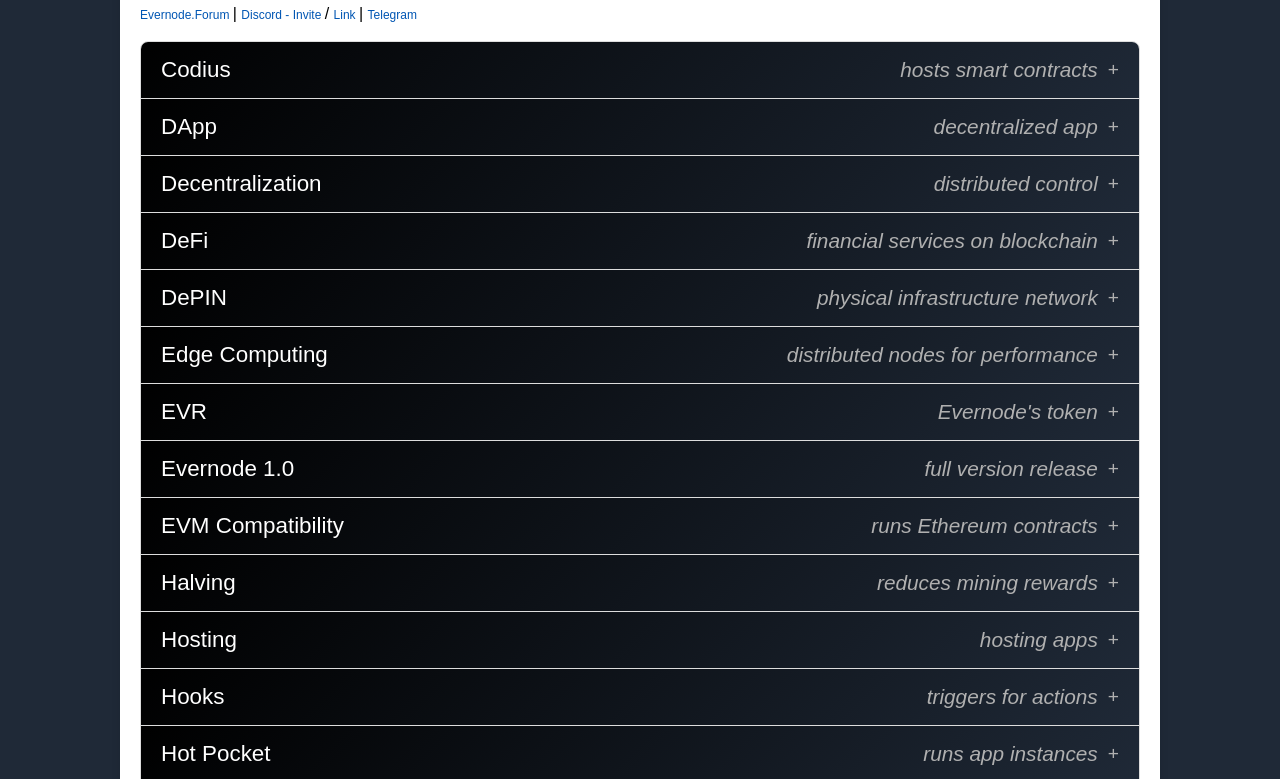
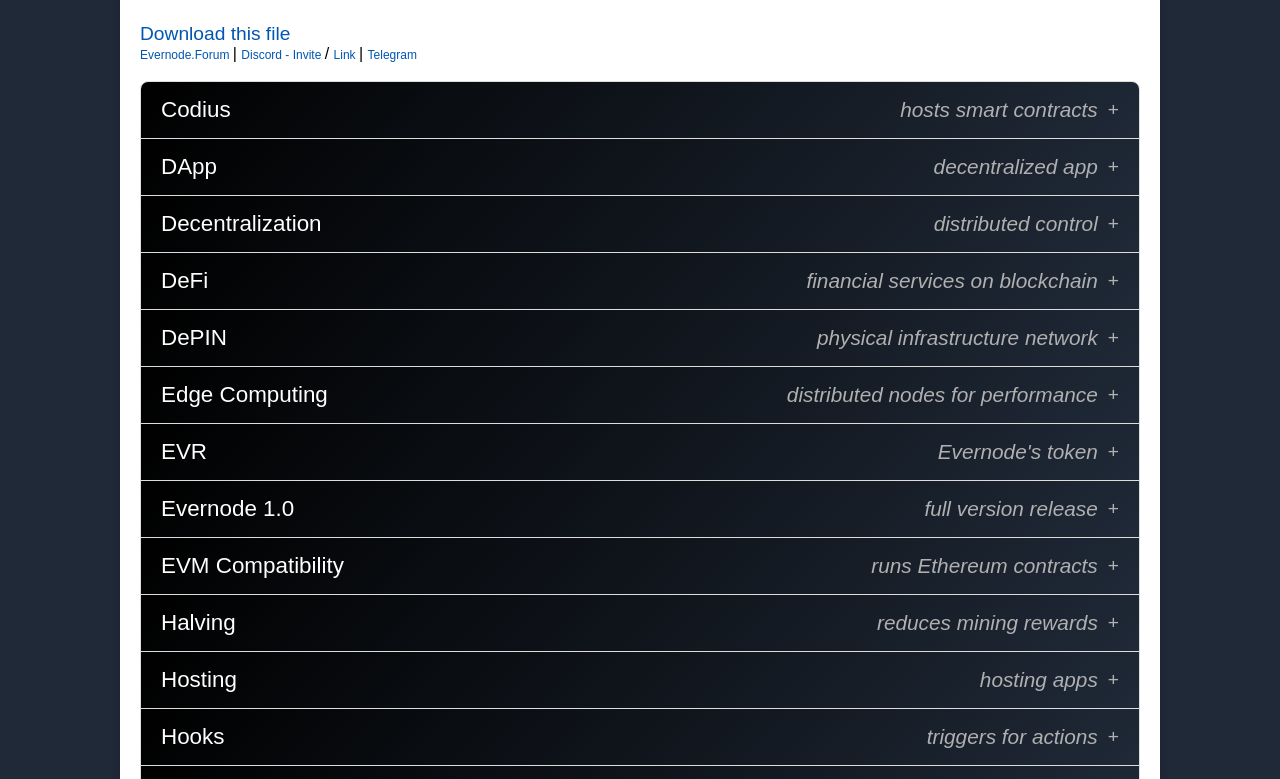
Before and after one commit to TJXRP/evernode-terminology.html, a plain HTML site: page index.html in a window 1280 px wide. Shown: the part 99-878 px from the top of the page. Drawn offline with Linux system fonts and the light colour scheme.

Commit message:
Update index.html
Download Link

```diff
--- a/index.html
+++ b/index.html
@@ -143,7 +143,10 @@ h2 {
 <body>
 
     <div class="container">
-        <h2>~ Evernode Terminology ~</h2>
+        <h2>~ Evernode Terminology ~</h2><BR>
+ <a href="evernode-terminology.html" download="evernode-terminology.html" style="text-decoration: none; color: #0056b3; font-size: 1.2rem;">
+            Download this file
+        </a><BR>
         <H7>
             <a href="https://evernode.forum" target="_blank" style="text-decoration: none; color: #0056b3; font-size: 12px;">
                 Evernode.Forum
```
